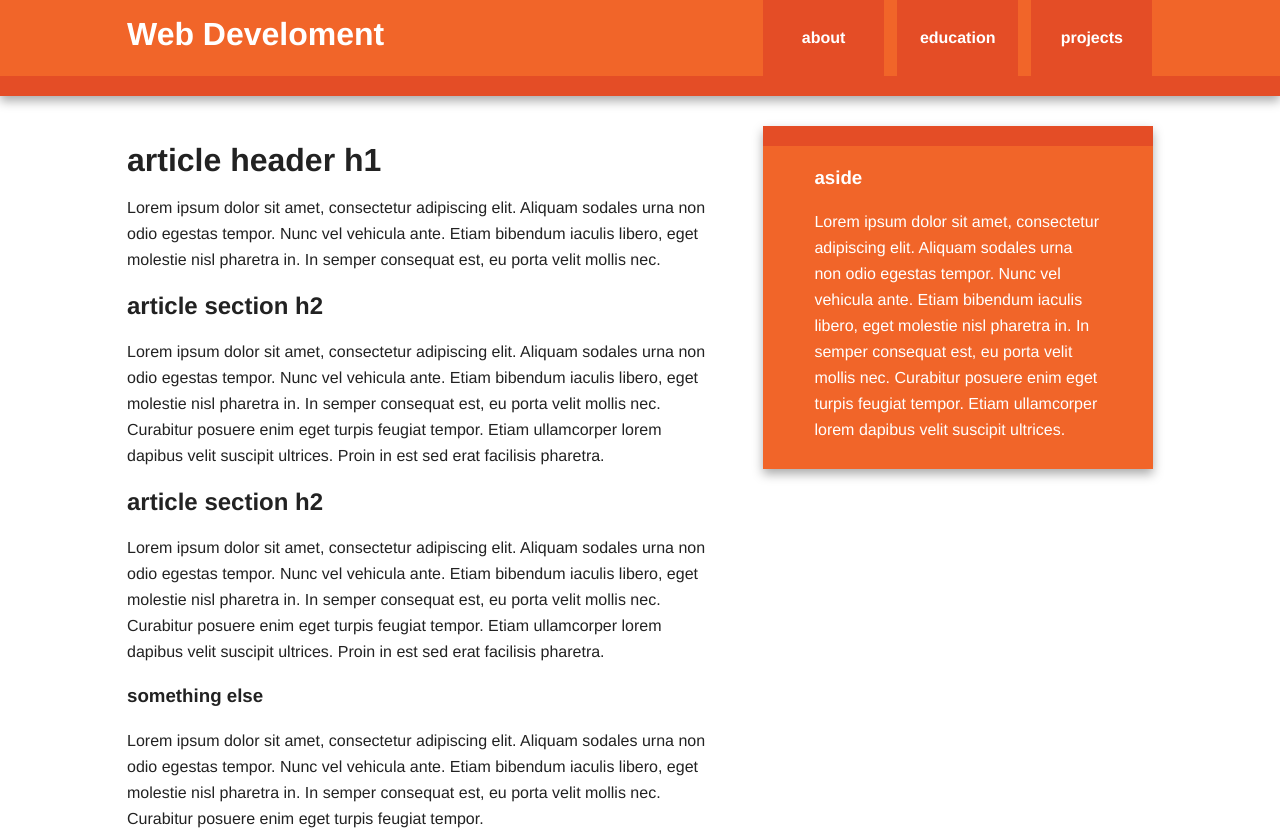
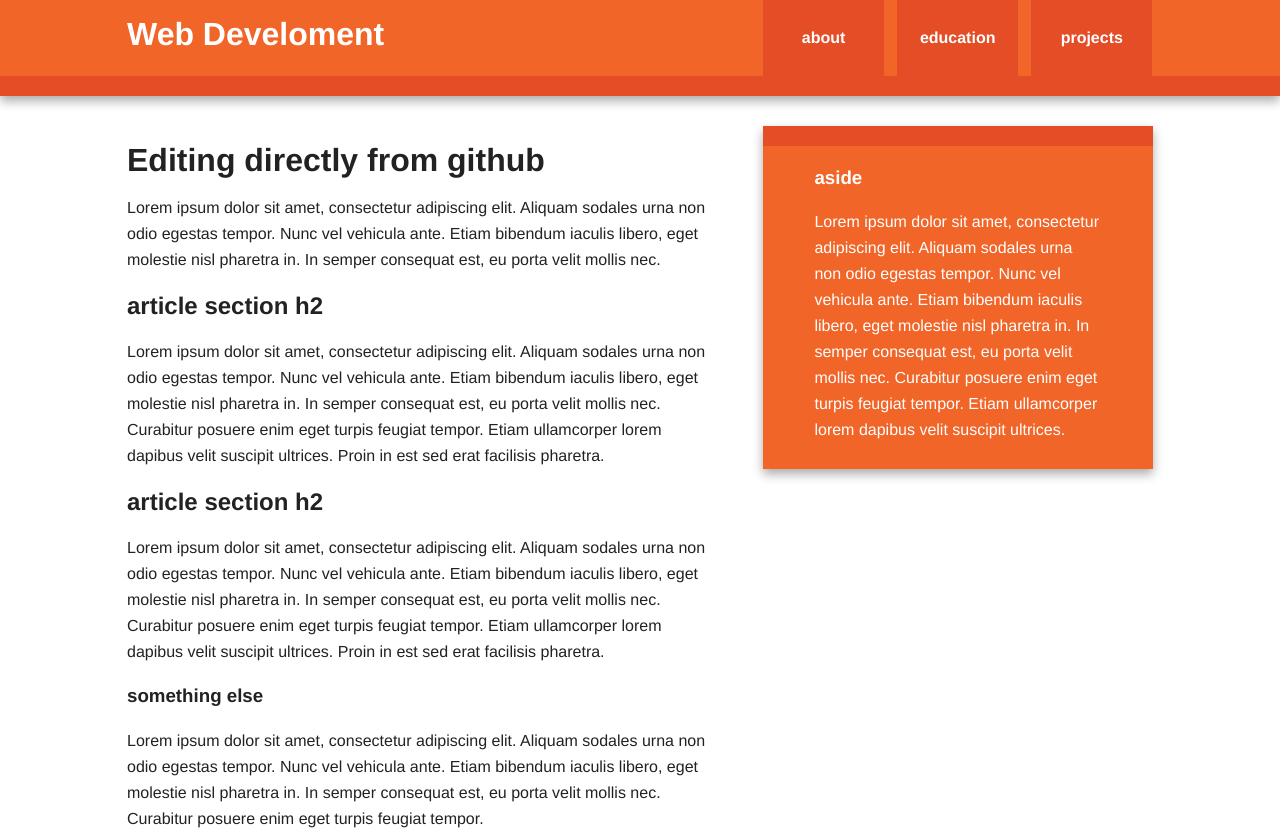
Before and after one commit to pramirez2328/practicing, a plain HTML site: page index.html in a window 1280 px wide. Shown: the top 835 px of the page. Drawn offline with nearby package versions, Linux system fonts and the light colour scheme.

Commit message:
Update index.html

```diff
--- a/index.html
+++ b/index.html
@@ -43,7 +43,7 @@
 
             <article>
                 <header>
-                    <h1>article header h1</h1>
+                    <h1>Editing directly from github</h1>
                     <p>Lorem ipsum dolor sit amet, consectetur adipiscing elit. Aliquam sodales urna non odio egestas tempor. Nunc vel vehicula ante. Etiam bibendum iaculis libero, eget molestie nisl pharetra in. In semper consequat est, eu porta velit mollis
                         nec.
                     </p>
```
